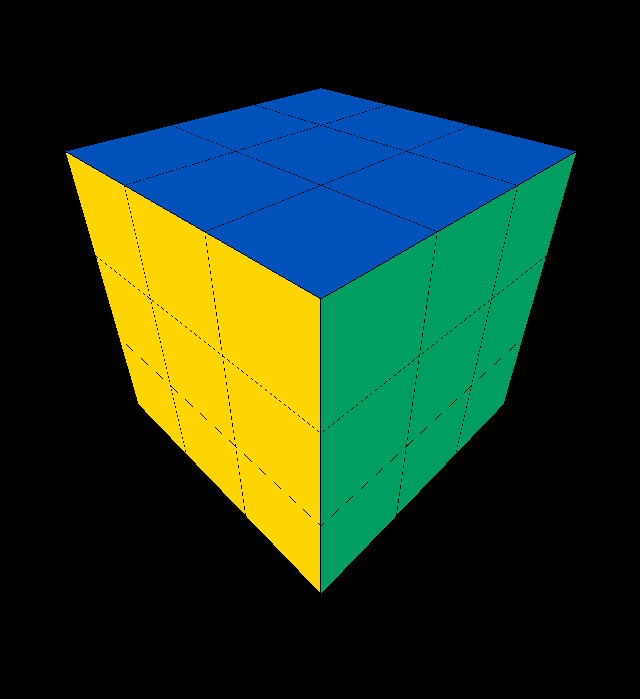
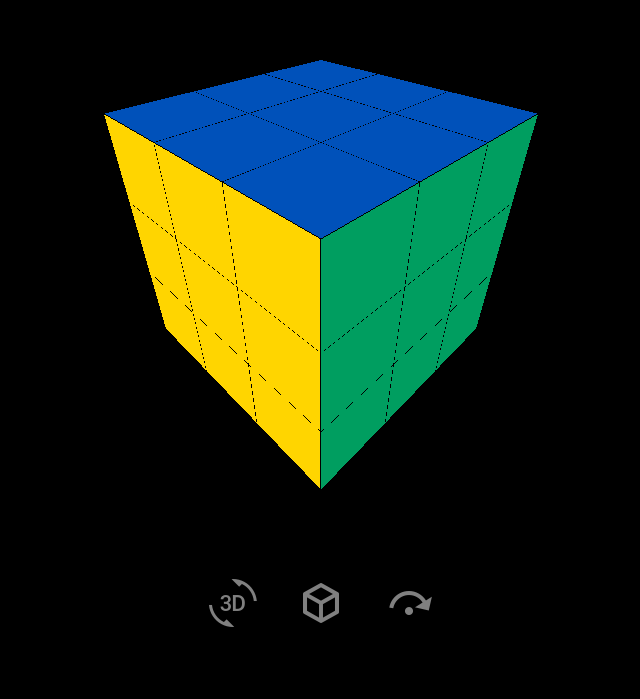
Before and after one commit to Curtis017/Curtis017.github.io, a plain HTML site: page index.html in a window 1280 px wide. Shown: the part 101-800 px from the top of the page, without its empty margins (319-959 px from the left). Drawn offline with nearby package versions, Linux system fonts and the light colour scheme; animation ran at ten frames a second.

Commit message:
updated icons

```diff
--- a/css/curtis.css
+++ b/css/curtis.css
@@ -1,2 +1,32 @@
-body { margin: 0; }
+body { margin: 0; font-size: 100%; background-color: black;}
 canvas { width: 100%; height: 100% }
+#rubriksCube {
+  position: relative;
+  width: 100%;
+  height: 85%;
+}
+
+#hud {
+  position: absolute;
+  width: 100%;
+  height: 15%;
+  background-color: black;
+  text-align: center;
+  font-size: 300%;
+}
+
+#hud i {
+  padding-top: 20px;
+  margin-left: 20px;
+  margin-right: 20px;
+  color: rgba(255, 255, 255, 0.5);
+}
+
+#hud i:hover {
+  color: rgba(255, 255, 255, 0.75);
+  cursor: pointer;
+}
+
+#hud i:active {
+  color: black;
+}
--- a/index.html
+++ b/index.html
@@ -1,54 +1,19 @@
 <html>
 	<head>
-		<title>My first Three.js app</title>
+		<title>Rubriks Cube</title>
 		<link rel="stylesheet" type="text/css" href="css/curtis.css">
+		<link rel="stylesheet" href="//cdn.materialdesignicons.com/1.6.50/css/materialdesignicons.min.css">
 		<script src="https://ajax.googleapis.com/ajax/libs/jquery/1.12.0/jquery.min.js"></script>
+		<meta name="viewport" content="width=device-width" />
 		<script src="js/three.min.js"></script>
 		<script src="js/CanvasRenderer.js"></script>
 		<script src="js/Projector.js"></script>
 		<script src="js/MyUtils.js"></script>
+		<script src="js/MyMods.js"></script>
 		<script src="js/OrbitControls.js"></script>
-		<script src="js/MyMods.js"></script>
 	</head>
 	<body>
-		<!-- Graphics Function Begin -->
-		<script>
-
-			// Add light
-			var light = new THREE.AmbientLight( 0xFFFFFF ); // white light
-			GC.scene.add(light);
-			GC.scene.add(GC.pivot);
-
-			// Create cubes and set position
-			for (var k = -1; k < 2; k++) {			// z
-				for (var i = -1; i < 2; i++) {		// y
-					for (var j = -1; j < 2; j++) {	// x
-
-						// Create objects
-						var cube = getCubeMesh();
-						var edges = new THREE.EdgesHelper( cube, 0x000000 );
-
-						// Set attributes
-						edges.material.linewidth = 3;
-						cube.position.x = j;
-						cube.position.y = i;
-						cube.position.z = k;
-
-						// Add to the scene
-						GC.scene.add(cube);
-						GC.scene.add(edges);
-					}
-				}
-			}
-
-			console.log("s - switch rotation direction.");
-			console.log("a - switch rotation axis.");
-
-			// Draw the final scene
-			draw();
-
-		</script>
-		<!-- Graphics Function End -->
+		<div id="rubriksCube"></div>
 	</body>
 </html>
 
--- a/js/MyMods.js
+++ b/js/MyMods.js
@@ -1,20 +1,25 @@
 $(document).ready(function(){
 
+  // start the program
+  start();
+  createHUD();
+
   // Rotates selection of cubes
-  $("body").on("click", function(){
+  $("#rubriksCube").on("click", function(){
     if (!GC.rotationLock) {
 
-      GC.mouse.x = ( event.clientX / window.innerWidth ) * 2 - 1;
-      GC.mouse.y = - ( event.clientY / window.innerHeight ) * 2 + 1;
+      // Get the x and y coordinates of the mouse relative to the container
+      GC.mouse.x = ( (event.clientX - $(this).position().left) / GC.canvas.offsetWidth ) * 2 - 1;
+      GC.mouse.y = - ( (event.clientY - $(this).position().top) / GC.canvas.offsetHeight ) * 2 + 1;
 
       // update the picking ray with the camera and mouse position
       GC.raycaster.setFromCamera( GC.mouse, GC.camera );
 
       // calculate objects intersecting the picking ray
-      // var intersects = GC.raycaster.intersectObjects( GC.scene.children );
       var objects = [];
       GC.scene.traverse( function( node ) { if ( node instanceof THREE.Mesh ) { objects.push(node);}});
 
+      // set the cubes that are effected by the rotation
       var intersects = GC.raycaster.intersectObjects( objects );
       if (intersects.length > 0) {
         GC.rotationLock = true;
@@ -23,24 +28,12 @@ $(document).ready(function(){
     }
   });
 
-  // Switches which way to rotate
-  $("body").on("keypress", function(key){
-    if (!GC.rotationLock) {
-      if (key.keyCode === 115) {  // s key
-        GC.rotationDirection++;
-      }
-      else { // any other key
-        GC.choice++;
-      }
-    }
-  });
-
   // Resizing Window
   $(window).resize(function(){
-    GC.camera.aspect = window.innerWidth / window.innerHeight;
+    GC.camera.aspect = GC.canvas.offsetWidth / GC.canvas.offsetHeight;
     GC.camera.updateProjectionMatrix();
 
-    GC.renderer.setSize( window.innerWidth, window.innerHeight );
+    GC.renderer.setSize( GC.canvas.offsetWidth, GC.canvas.offsetHeight );
   });
 
 });
--- a/js/MyUtils.js
+++ b/js/MyUtils.js
@@ -1,23 +1,58 @@
+// TODO: combine all of my code into a single .min.js file
+// TODO: Create buttons for interacting with cube instead of key presses
+// TODO: Change background color to white
+// TODO: Replace modded elements with enums
+// TODO: place branch in command prompt (not program specific)
+
 // Global Graphic Content
 var GC = {}
 GC.scene = new THREE.Scene();
-GC.camera = new THREE.PerspectiveCamera( 75, window.innerWidth/window.innerHeight, 0.1, 1000 );
-GC.renderer = getRenderer();
 GC.raycaster = new THREE.Raycaster();
 GC.mouse = new THREE.Vector2();
 GC.pivot = new THREE.Object3D();
+GC.renderer = getRenderer();
 GC.rotationSpeed = 20;
-GC.rotationDirection = 0;
+GC.rotatePositive = true;
 GC.rotationLock = false;
 GC.cubesSelected = [];
 GC.choice = 0;
 GC.counter = 0;
 GC.controls = null;
+GC.canvas = null;
+GC.camera = null;
 
-// Once objects are created and added draw everything
-var draw = function () {
-  GC.renderer.setSize( window.innerWidth, window.innerHeight );
-  document.body.appendChild( GC.renderer.domElement );
+// Once page is ready start drawing
+var start = function () {
+  // Add light
+  var light = new THREE.AmbientLight( 0xFFFFFF ); // white light
+  GC.scene.add(light);
+  GC.scene.add(GC.pivot);
+
+  // Create cubes and set position
+  for (var k = -1; k < 2; k++) {			// z
+    for (var i = -1; i < 2; i++) {		// y
+      for (var j = -1; j < 2; j++) {	// x
+
+        // Create objects
+        var cube = getCubeMesh();
+        var edges = new THREE.EdgesHelper( cube, 0x000000 );
+
+        // Set attributes
+        edges.material.linewidth = 3;
+        cube.position.x = j;
+        cube.position.y = i;
+        cube.position.z = k;
+
+        // Add to the scene
+        GC.scene.add(cube);
+        GC.scene.add(edges);
+      }
+    }
+  }
+
+  // create canvas and camera
+  GC.canvas = document.getElementById("rubriksCube");
+  GC.camera = new THREE.PerspectiveCamera( 75, GC.canvas.offsetWidth/GC.canvas.offsetHeight, 0.1, 1000 );
 
   // Initial camera position
   GC.camera.position.x = 3;
@@ -25,9 +60,14 @@ var draw = function () {
   GC.camera.position.z = 3;
   GC.camera.lookAt(new THREE.Vector3(0,0,0));
 
+  // Get the size and container for the graphics content
+  GC.renderer.setSize( GC.canvas.offsetWidth, GC.canvas.offsetHeight );
+  document.getElementById("rubriksCube").appendChild( GC.renderer.domElement );
+
   // Add OrbitControls so that we can pan around with the mouse.
   GC.controls = new THREE.OrbitControls(GC.camera, GC.renderer.domElement);
 
+  // Start rendering the scene
   render();
 };
 
@@ -37,9 +77,12 @@ var render = function () {
 
   // Rotates the object slowly
   if (GC.counter > 0) {
-    if (GC.rotationDirection % 2 == 0) { rotatePositiveAroundPivot();}
-    else { rotateNegativeAroundPivot();}
+    // Select the current rotation direction
+    GC.rotatePositive ? rotatePositiveAroundPivot() : rotateNegativeAroundPivot();
+
+    // Decrement the counter
     GC.counter--;
+
     // Finished rotating
     if (GC.counter <= 0) {
       resetScene();
@@ -129,7 +172,7 @@ var setSelectedCubes = function(clickedCubePosition) {
 };
 
 // Creates a cube mesh (rubrik's colors)
-var getCubeMesh = function () {
+var getCubeMesh = function() {
   var materials = [
 			    new THREE.MeshPhongMaterial({
 			        color: 0x009E60}),	//Green
@@ -166,10 +209,44 @@ function webglAvailable() {
 }
 
 // returns appropriate renderer (mobile/desktop)
-function getRenderer(){
+function getRenderer() {
   if ( webglAvailable() ) {
     return( new THREE.WebGLRenderer() ); // Desktop (or WebGL capable)
   } else {
     return( new THREE.CanvasRenderer() ); // Mobile
   }
 }
+
+// Add buttons to change rotation/direction
+function createHUD() {
+  var cube = document.getElementById("rubriksCube");
+  var hudButtons = document.createElement('div');
+  var rotateButton = document.createElement('i');
+  var directionButton = document.createElement('i');
+  var resetButton = document.createElement('i');
+
+  hudButtons.id = "hud";
+  rotateButton.className = "mdi mdi-rotate-3d";
+  rotateButton.onclick = function() {
+    if (!GC.rotationLock) {
+      GC.rotatePositive = GC.rotatePositive ? false : true;
+    }
+  }
+  directionButton.className = "mdi mdi-debug-step-over";
+  directionButton.onclick = function() {
+    if (!GC.rotationLock) {
+      GC.choice++;
+    }
+  }
+  resetButton.className = "mdi mdi-cube-outline";
+  resetButton.onclick = function() {
+    if (!GC.rotationLock) {
+      GC.camera.position.x = 3; GC.camera.position.y = 3; GC.camera.position.z = 3;
+    }
+  }
+
+  hudButtons.appendChild(rotateButton);
+  hudButtons.appendChild(resetButton);
+  hudButtons.appendChild(directionButton);
+  $("#rubriksCube").after(hudButtons);
+}
```
Also changed, not shown: js/MadMods.js (deleted, +0 -53 lines), faces/blue.png (deleted), faces/green.png (deleted), faces/orange.png (deleted), faces/red.png (deleted), faces/white.png (deleted), faces/yellow.png (deleted), 3 other files.
